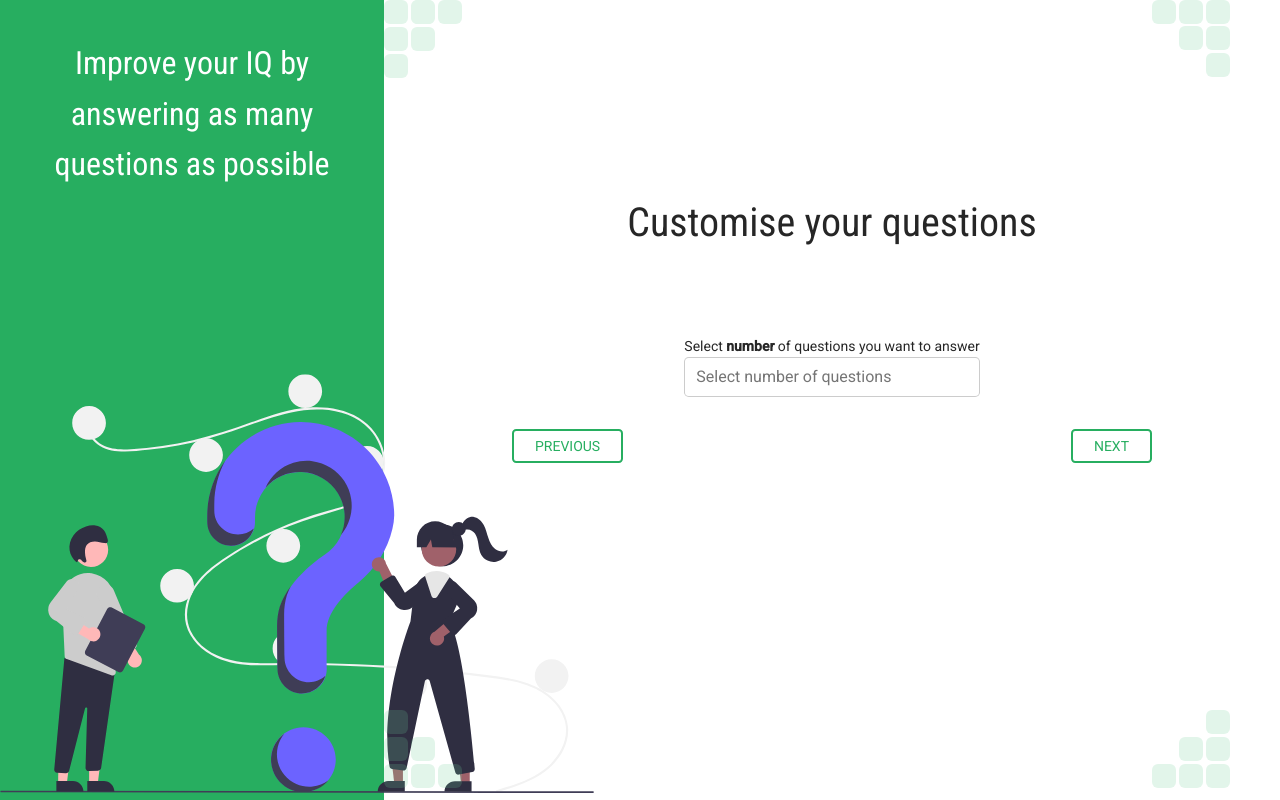
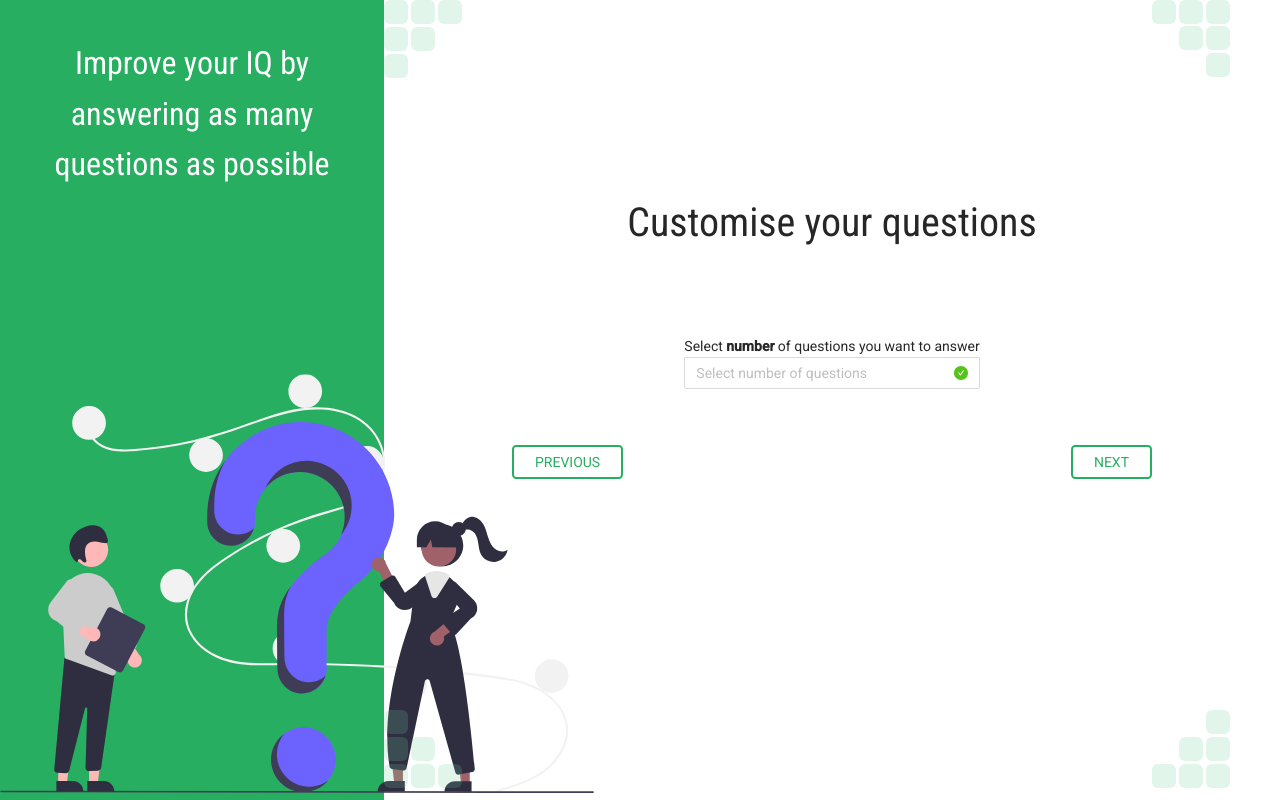
Before and after one commit to jmnyarega/Questionista, a React (Create React App) app: page /count in a window 1280 px wide. Built offline with nearby package versions, Linux system fonts and the light colour scheme.

Commit message:
fix css + organize

```diff
--- a/src/Customise/Count/index.css
+++ b/src/Customise/Count/index.css
@@ -31,16 +31,3 @@
   display: flex;
   justify-content: space-between;
 }
-
-.content-form__count {
-  padding: 6.5px 11px;
-  font-size: 16px;
-  border: 1px solid rgba(0, 0, 0, 0.2);
-  border-radius: 0.3rem;
-  outline: none;
-}
-
-.content-form__count:hover,
-.content-form__count:focus {
-  border: 1px solid #1890ff;
-}
--- a/src/Customise/Count/index.tsx
+++ b/src/Customise/Count/index.tsx
@@ -1,16 +1,23 @@
 import React, { useState } from "react";
+import { InputNumber, Form } from "antd";
 import { Link } from "react-router-dom";
 import "./index.css";
 
 const Count = () => {
-  const [count, setCount] = useState(0);
+  const customize = JSON.parse(localStorage.getItem("customize") || "{}");
+  const [count, setCount] = useState(customize && customize.number);
+  const FormItem = Form.Item;
 
-  const onChange = () => {
+  const onChange = (count: any) => {
     setCount(count);
   };
 
   const selectCount = () => {
-    return count;
+    const data = JSON.stringify({
+      ...customize,
+      count,
+    });
+    localStorage.setItem("customize", data);
   };
 
   return (
@@ -21,16 +28,15 @@ const Count = () => {
         <label htmlFor="category" className="content-label">
           Select <strong> number </strong> of questions you want to answer
         </label>
-        <input
-          className="content-form__count"
-          type="number"
-          name=""
-          id=""
-          min="0"
-          max="50"
-          placeholder="Select number of questions"
-          onChange={onChange}
-        />
+        <FormItem hasFeedback validateStatus="success">
+          <InputNumber
+            style={{ width: "100%" }}
+            className="content-form__count"
+            placeholder="Select number of questions"
+            onChange={onChange}
+            defaultValue={count}
+          />
+        </FormItem>
       </div>
       <div className="content-btn__container">
         <div className="content-next">
--- a/src/Customise/Level/index.tsx
+++ b/src/Customise/Level/index.tsx
@@ -10,15 +10,20 @@ const Level = () => {
     { name: "medium", id: 2 },
     { name: "hard", id: 3 },
   ];
+  const customize = JSON.parse(localStorage.getItem("customize") || "{}");
   const data = Utils.format(levelOptions, "Level");
-  const [level, setLevel] = useState("");
+  const [level, setLevel] = useState(customize && customize.level);
 
-  const onChange = () => {
+  const onChange = (level: string) => {
     setLevel(level);
   };
 
   const selectLevel = () => {
-    return level;
+    const data = JSON.stringify({
+      ...customize,
+      level,
+    });
+    localStorage.setItem("customize", data);
   };
 
   return (
@@ -33,6 +38,7 @@ const Level = () => {
           dropdownClassName="certain-category-search-dropdown"
           options={data}
           onChange={onChange}
+          defaultValue={level}
           id="category"
         >
           <Input.Search size="large" placeholder="Select Question Level" />
@@ -40,7 +46,7 @@ const Level = () => {
       </div>
       <div className="content-btn__container">
         <div className="content-next">
-          <Link to={{ pathname: "/topic" }} className="btn btn-ghost">
+          <Link to={{ pathname: "/type" }} className="btn btn-ghost">
             Previous
           </Link>
         </div>
--- a/src/Customise/Start/index.tsx
+++ b/src/Customise/Start/index.tsx
@@ -1,8 +1,30 @@
-import React from "react";
+import React, { useEffect } from "react";
+import axios from "axios";
 import { Link } from "react-router-dom";
 import "./index.css";
 
 const Start = () => {
+  const customize = JSON.parse(localStorage.getItem("customize") || "{}");
+  const amount = customize && customize.count;
+  const category = customize && customize.topic && customize.topic.id;
+  const level = customize && customize.level;
+  const type = customize && customize.type;
+
+  useEffect(() => {
+    axios
+      .get(
+        `https://opentdb.com/api.php?amount=${amount}&category=${category}&difficulty=${level}&type=${type}`
+      )
+      .then((response: any) => {
+        console.log(response);
+        const newData = {
+          ...customize,
+          questions: response.data.results,
+        };
+        localStorage.setItem("customize", JSON.stringify(newData));
+      });
+    // eslint-disable-next-line react-hooks/exhaustive-deps
+  }, []);
   return (
     <main className="content">
       <h2 className="content-title">
--- a/src/Customise/Topic/index.tsx
+++ b/src/Customise/Topic/index.tsx
@@ -6,6 +6,7 @@ import Utils from "../../utils/js";
 import "./index.css";
 
 const Topic = () => {
+  const customize = JSON.parse(localStorage.getItem("customize") || "{}");
   useEffect(() => {
     axios
       .get("https://opentdb.com/api_category.php")
@@ -16,7 +17,12 @@ const Topic = () => {
       });
   }, []);
   const [options, setOptions] = useState([{ options: [] }]);
-  const [topic, setTopic] = useState(0);
+  const [topic, setTopic] = useState(
+    (customize && customize.topic && customize.topic.id) || 0
+  );
+  const [topicName, setTopicName] = useState(
+    (customize && customize.topic && customize.topic.name) || 0
+  );
 
   const onChange = (name: string) => {
     const topic =
@@ -25,10 +31,15 @@ const Topic = () => {
       options[0].options.find((opt: { value: string }) => opt.value === name)
         .id;
     setTopic(topic);
+    setTopicName(name);
   };
 
   const selectTopic = () => {
-    return topic;
+    const data = JSON.stringify({
+      ...customize,
+      topic: { id: topic, name: topicName },
+    });
+    localStorage.setItem("customize", data);
   };
 
   return (
@@ -43,6 +54,7 @@ const Topic = () => {
           dropdownClassName="certain-category-search-dropdown"
           options={options}
           onChange={onChange}
+          defaultValue={topicName}
           id="category"
         >
           <Input.Search size="large" placeholder="Select Question Type" />
--- a/src/Customise/Type/index.tsx
+++ b/src/Customise/Type/index.tsx
@@ -5,19 +5,24 @@ import Utils from "../../utils/js";
 import "./index.css";
 
 const Type = () => {
+  const customize = JSON.parse(localStorage.getItem("customize") || "{}");
   const typeOptions = [
     { name: "multiple", id: 1 },
     { name: "boolean", id: 2 },
   ];
   const data = Utils.format(typeOptions, "Type");
-  const [type, setType] = useState("");
+  const [type, setType] = useState((customize && customize.type) || 0);
 
-  const onChange = () => {
+  const onChange = (type: string) => {
     setType(type);
   };
 
   const selectType = () => {
-    return type;
+    const data = JSON.stringify({
+      ...customize,
+      type,
+    });
+    localStorage.setItem("customize", data);
   };
 
   return (
@@ -32,6 +37,7 @@ const Type = () => {
           dropdownClassName="certain-category-search-dropdown"
           options={data}
           onChange={onChange}
+          defaultValue={type}
           id="type"
         >
           <Input.Search size="large" placeholder="Select Type" />
--- a/src/utils/css/theme.css
+++ b/src/utils/css/theme.css
@@ -19,4 +19,6 @@ h2 {
   width: 100%;
   margin: 0 auto;
   position: relative;
+  height: 100vh;
+  overflow: hidden;
 }
```
